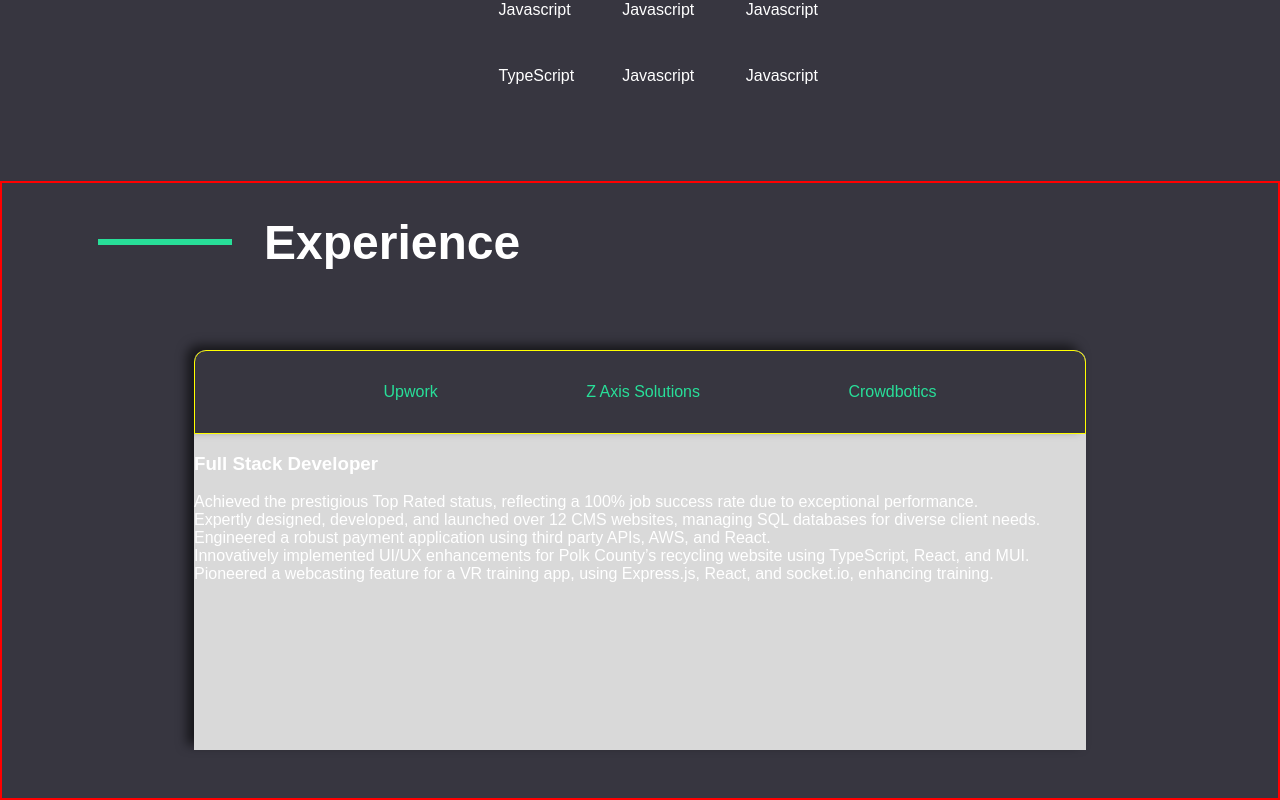
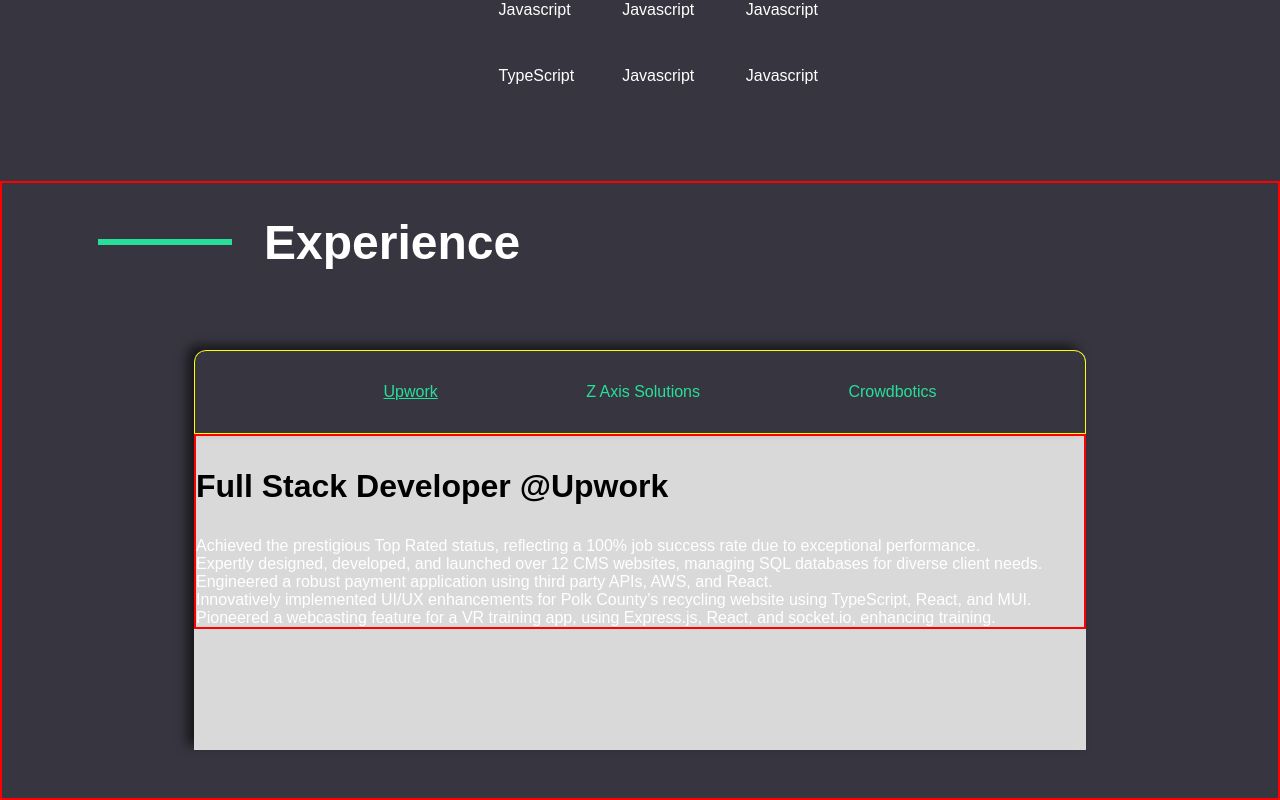
Before and after one commit to alexmassimino9/Portfolio, a React (Vite) app: page / in a window 1280 px wide. Shown: the part 1416-2216 px from the top of the page. Built offline with nearby package versions, Linux system fonts and the light colour scheme; a web font is replaced by a local one.

Commit message:
minor updates to sections

```diff
--- a/src/components/Experience/experience/Experience.jsx
+++ b/src/components/Experience/experience/Experience.jsx
@@ -9,29 +9,34 @@
   const handleExpChange = (exp) => {
     setCurrentExp(exp);
   };
+
   return (
     <main className={style.container}>
       <Header title="Experience" />
       <div className={style.expContainer}>
         <div className={style.expBox}>
           <ul className={style.expTop}>
-            {expList.map((exp) => {
-              return (
+            {expList.map((exp) => (
               <li
                 key={exp.title}
-                  className={style.expTitle}
+                className={`${style.expTitle} ${
+                  exp.title === currentExp.title ? style.activeExp : ""
+                }`}
                 onClick={() => handleExpChange(exp)}
               >
                 {exp.title}
               </li>
-              );
-            })}
+            ))}
           </ul>
           <div className={style.expBottom}>
-            <h3>{currentExp.position}</h3>
-            {currentExp.data.map((item) => {
-              return <li>{item}</li>;
-            })}
+            <h3>
+              {currentExp.position} @
+              <span className="expCompany">{currentExp.title}</span>
+            </h3>
+            <p> {currentExp.tenure}</p>
+            {currentExp.data.map((item, index) => (
+              <li key={index}>{item}</li>
+            ))}
           </div>
         </div>
       </div>
--- a/src/components/Experience/experience/Experience.module.css
+++ b/src/components/Experience/experience/Experience.module.css
@@ -34,3 +34,17 @@
 .expTitle {
     color: var(--green);
 }
+
+.expBottom {
+    border: 2px solid red;
+
+}
+.expBottom > h3 {
+    color: black;
+    font-weight: bold;
+    font-size: 2rem;
+}
+.activeExp {
+    text-decoration: underline;
+    text-decoration-color: var(--green); /* Uses the --green color variable */
+  }
```
Lines whose indentation alone changed are shown as unchanged.
